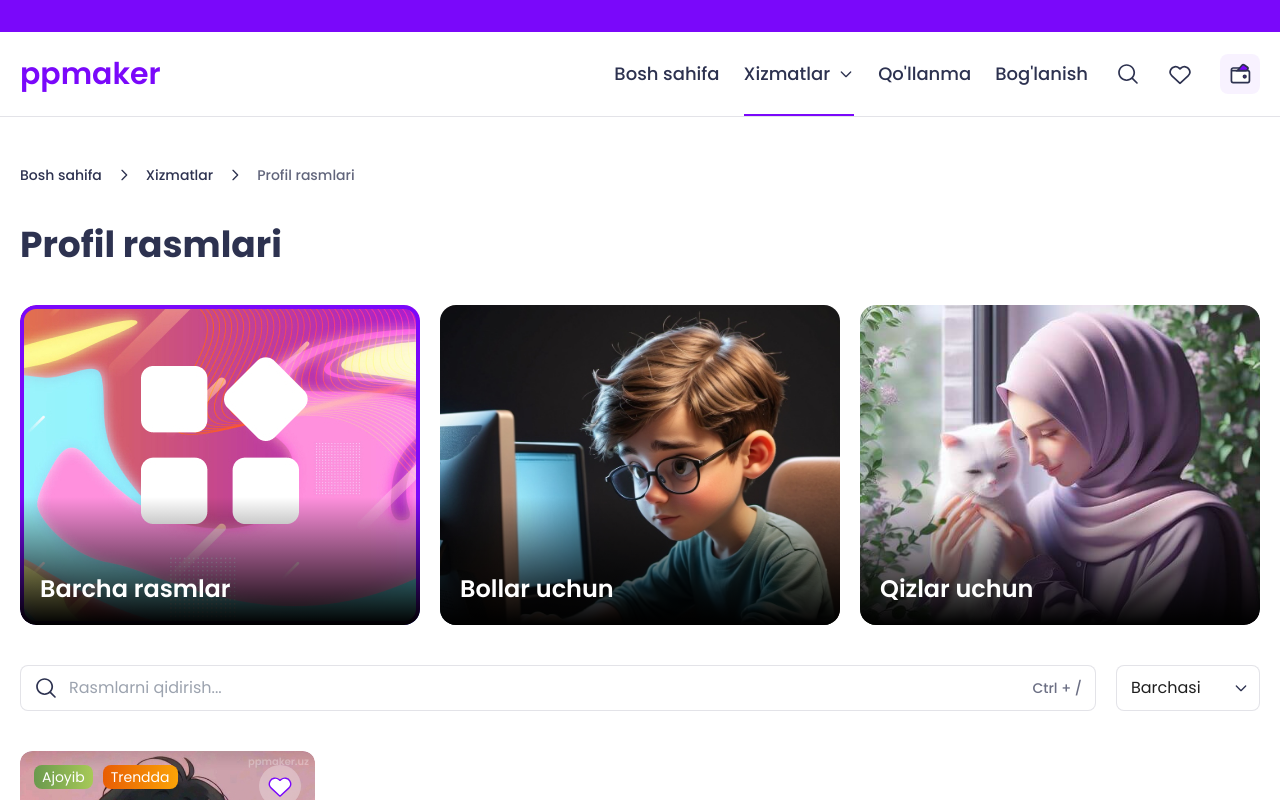
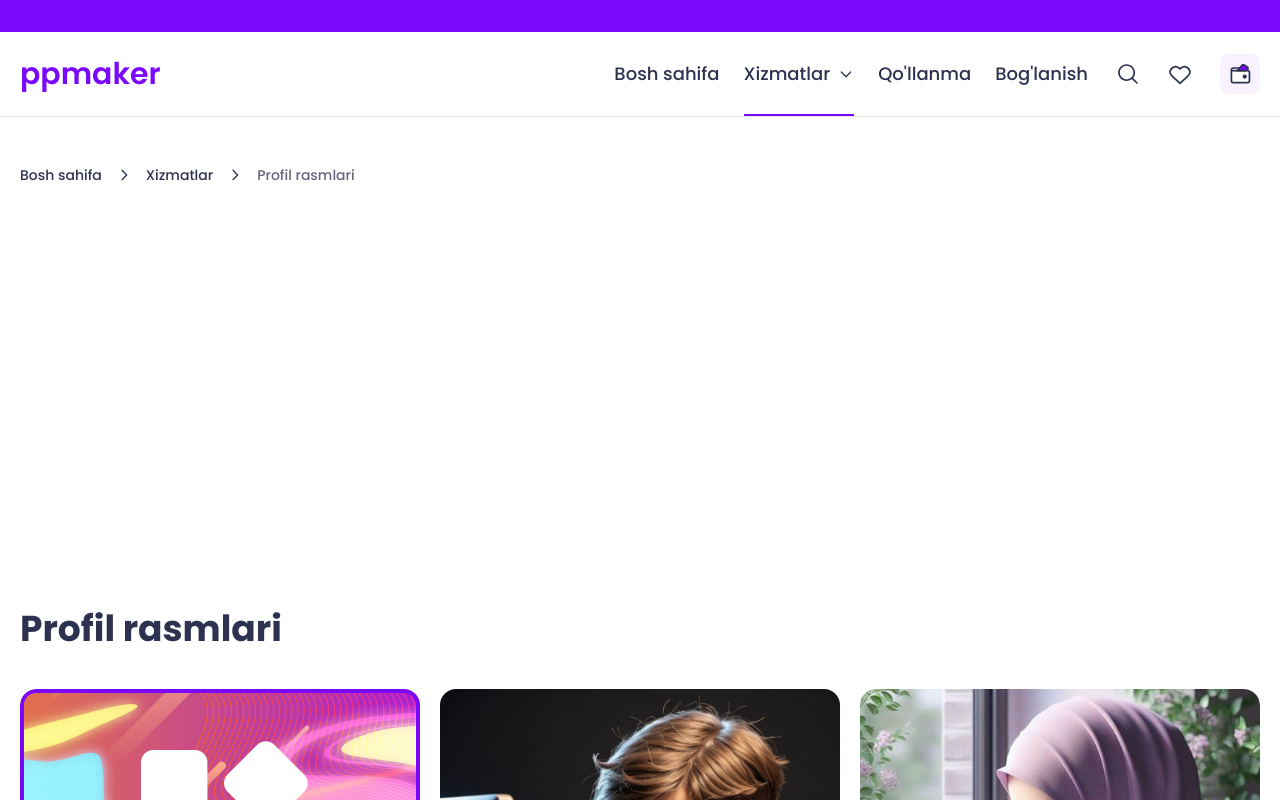
Before and after one commit to YaxyobekUz/ppmaker, a React (Vite) app: page /services/profile-images/all in a window 1280 px wide. Shown: the top 800 px of the page. Built offline with nearby package versions, Linux system fonts and the light colour scheme.

Commit message:
test google adsense

```diff
--- a/index.html
+++ b/index.html
@@ -45,7 +45,7 @@
     <meta name="googlebot" id="googlebot" content="index, follow" />
 
     <!-- google adsense -->
-    <meta name="google-adsense-account" content="ca-pub-8767707986475820">
+    <meta name="google-adsense-account" content="ca-pub-8767707986475820" />
 
     <!-- title  -->
     <title>ppmaker</title>
@@ -64,6 +64,13 @@
 
       gtag("config", "G-X1GGTRDCZT");
     </script>
+
+    <!-- google adsense -->
+    <script
+      async
+      custom-element="amp-ad"
+      src="https://cdn.ampproject.org/v0/amp-ad-0.1.js"
+    ></script>
   </head>
   <body>
     <div id="root"></div>
--- /dev/null
+++ b/src/components/AdComponent.jsx
@@ -0,0 +1,23 @@
+import React from "react";
+
+const AdComponent = () => {
+  return (
+    <div
+      className="w-full h-full"
+      dangerouslySetInnerHTML={{
+        __html: `
+        <amp-ad
+          width="100vw"
+          height="320"
+          type="adsense"
+          data-ad-client="ca-pub-8767707986475820"
+          data-ad-slot="7412413827"
+          data-auto-format="rspv"
+          data-full-width=""
+        ></amp-ad>`,
+      }}
+    />
+  );
+};
+
+export default AdComponent;
--- a/src/pages/ProfileImages.jsx
+++ b/src/pages/ProfileImages.jsx
@@ -26,6 +26,7 @@ import toonBoyBg from "../assets/images/others/toon-boy-bg.jpg";
 import toonGirlBg from "../assets/images/others/toon-girl-bg.jpg";
 import allApplicationBg from "../assets/images/others/all-application-bg.jpg";
 import toonPubgGameCharactersBg from "../assets/images/others/toon-pubg-game-characters-bg.jpg";
+import AdComponent from "../components/AdComponent";
 
 const ProfileImages = () => {
   const { profileImagesType } = useParams();
@@ -137,6 +138,10 @@ const ProfileImages = () => {
     <>
       {/* breadcrumb */}
       <Breadcrumb className="mb-8 sm:mb-10" items={breadcrumbItems} />
+
+      <div className="w-full h-96">
+        <AdComponent />
+      </div>
 
       {/* main */}
       <div className="pb-12 sm:pb-16">
```
